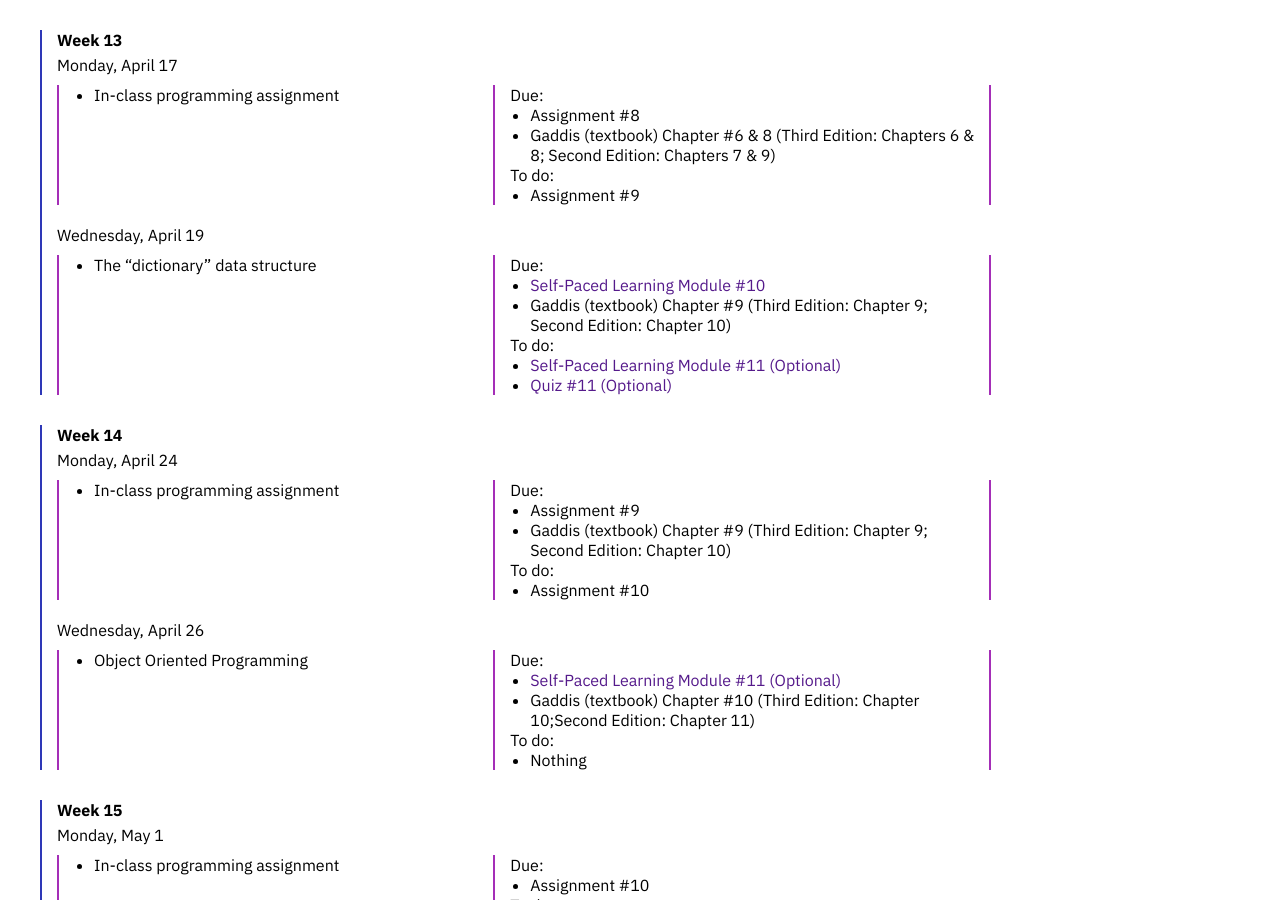
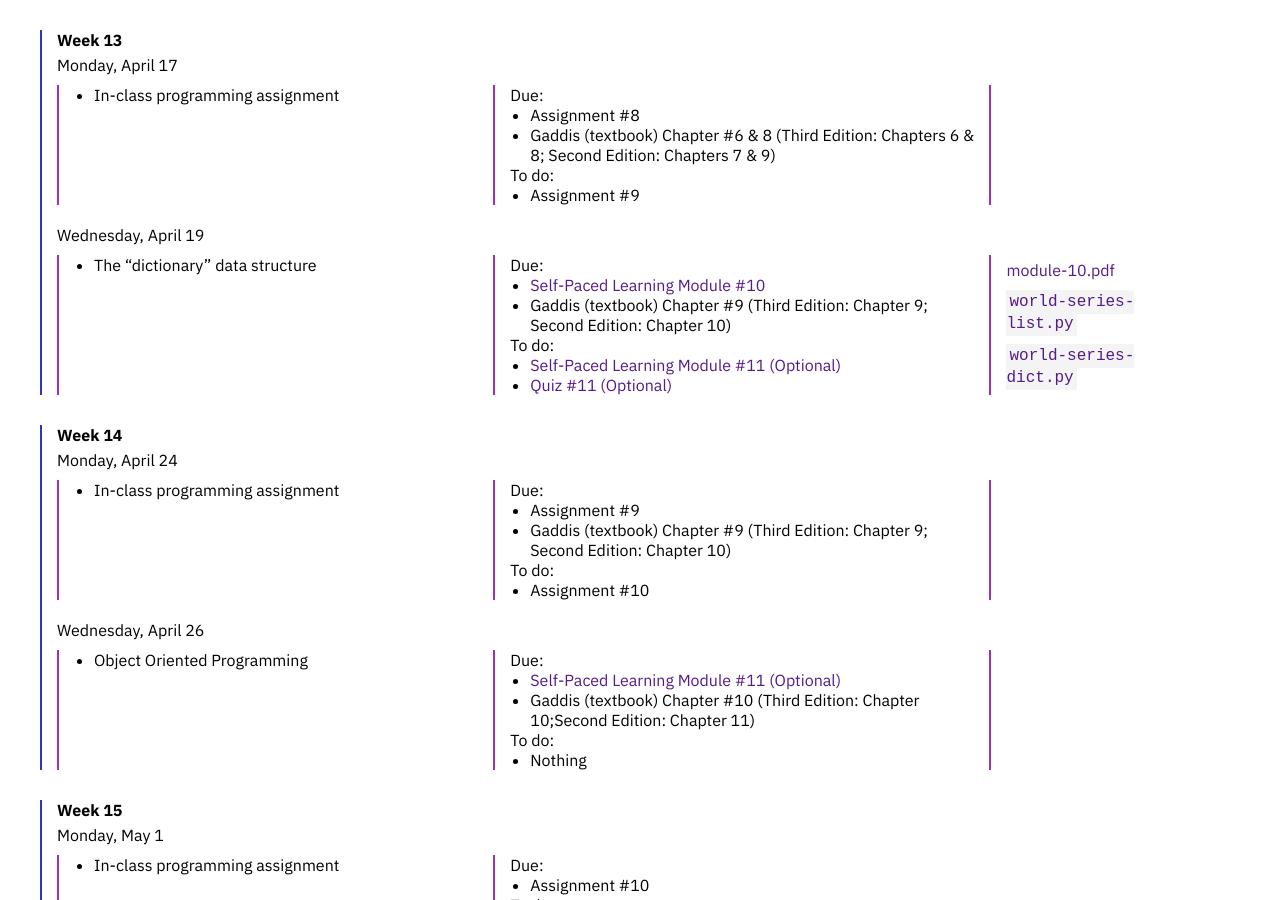
Before and after one commit to emilydidthis/CSCI-UA.0002-Spring23, a Jekyll site: the page built from schedule-MW.markdown, in a window 1280 px wide and 900 px high, scrolled down 4610 px. Built offline with Jekyll 4.4.1, drawn with Linux system fonts in a browser that asks for light colours.

Commit message:
mw module 10

```diff
--- a/schedule-MW.markdown
+++ b/schedule-MW.markdown
@@ -724,10 +724,9 @@
 <div class="week-column materials" markdown="1">
 
 ### Materials
-<!-- <a href="{{ site.url }}{{ site.baseurl }}/assets/slides/module-10.pdf">module-10.pdf</a>
-<a href="{{ site.url }}{{ site.baseurl }}/assets/slides/class-roster-majors-years.csv">roster.csv</a>
-<a href="{{ site.url }}{{ site.baseurl }}/code/roster.py">roster.py</a>
-<a href="{{ site.url }}{{ site.baseurl }}/code/sorting-lists-101.py">sorting-lists-101.py</a> -->
+<a href="{{ site.url }}{{ site.baseurl }}/assets/slides/module-10.pdf">module-10.pdf</a>
+<a href="{{ site.url }}{{ site.baseurl }}/assets/code/world-series-list.py">`world-series-list.py`</a>
+<a href="{{ site.url }}{{ site.baseurl }}/assets/code/world-series-dict.py">`world-series-dict.py`</a>
 </div>
 </div>
 
```
